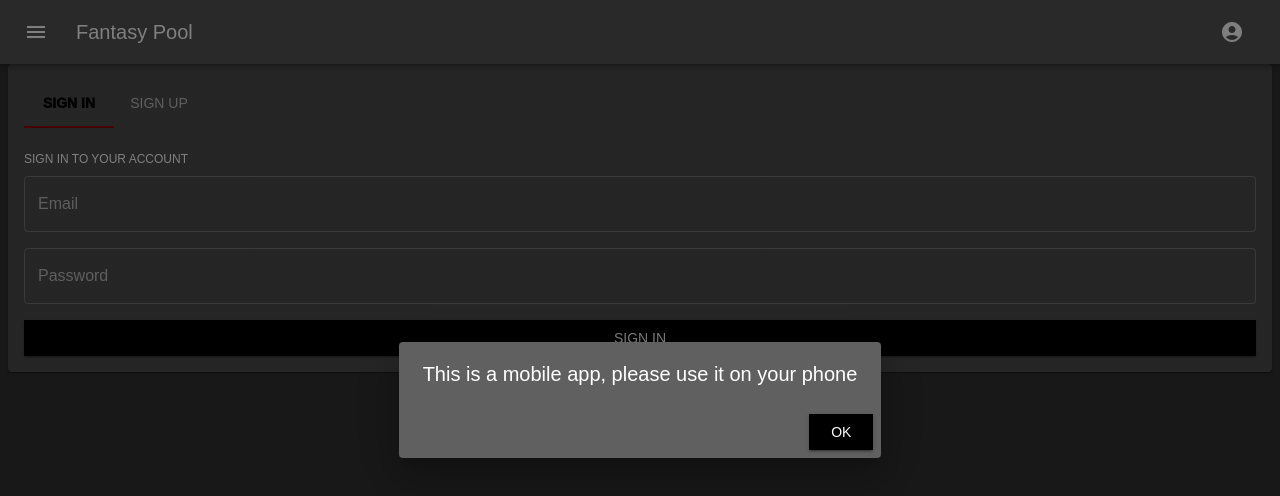
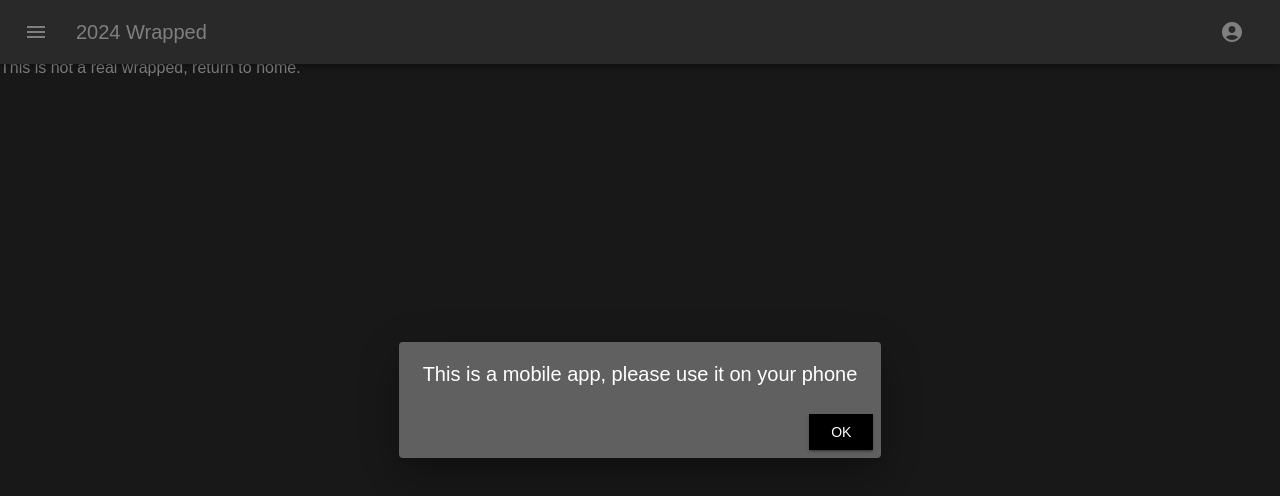
Before and after one commit to jcbauman/fantasy-pool, a React (Create React App) app: page /wrapped-2024/Fwonnaprz0okB0HIYUje in a window 1280 px wide. Before the commit this address led to /sign-in. Shown: the top 496 px of the page. Built offline with nearby package versions, Linux system fonts and the light colour scheme; no server answers; the database is empty.

Commit message:
unauth wrapped page

```diff
--- a/src/pages/statsWrapped/WrappedPage.tsx
+++ b/src/pages/statsWrapped/WrappedPage.tsx
@@ -31,7 +31,7 @@ export const WrappedPage: FC = () => {
   };
 
   return (
-    <PageContainer authedRoute loading={loading}>
+    <PageContainer loading={loading}>
       {player ? (
         <Stack direction="column" sx={{ width: "100%", height: "100%" }}>
           {page === 0 && <Slideshow name={playerName} />}
@@ -56,7 +56,7 @@ export const WrappedPage: FC = () => {
               onClick={handleNextClick}
               sx={{
                 position: "fixed",
-                bottom: 5,
+                bottom: 10,
                 right: 5,
                 zIndex: 10,
                 textAlign: "center",
@@ -79,7 +79,7 @@ export const WrappedPage: FC = () => {
               }
               sx={{
                 position: "fixed",
-                bottom: 5,
+                bottom: 10,
                 right: 5,
                 zIndex: 10,
                 textAlign: "center",
```
